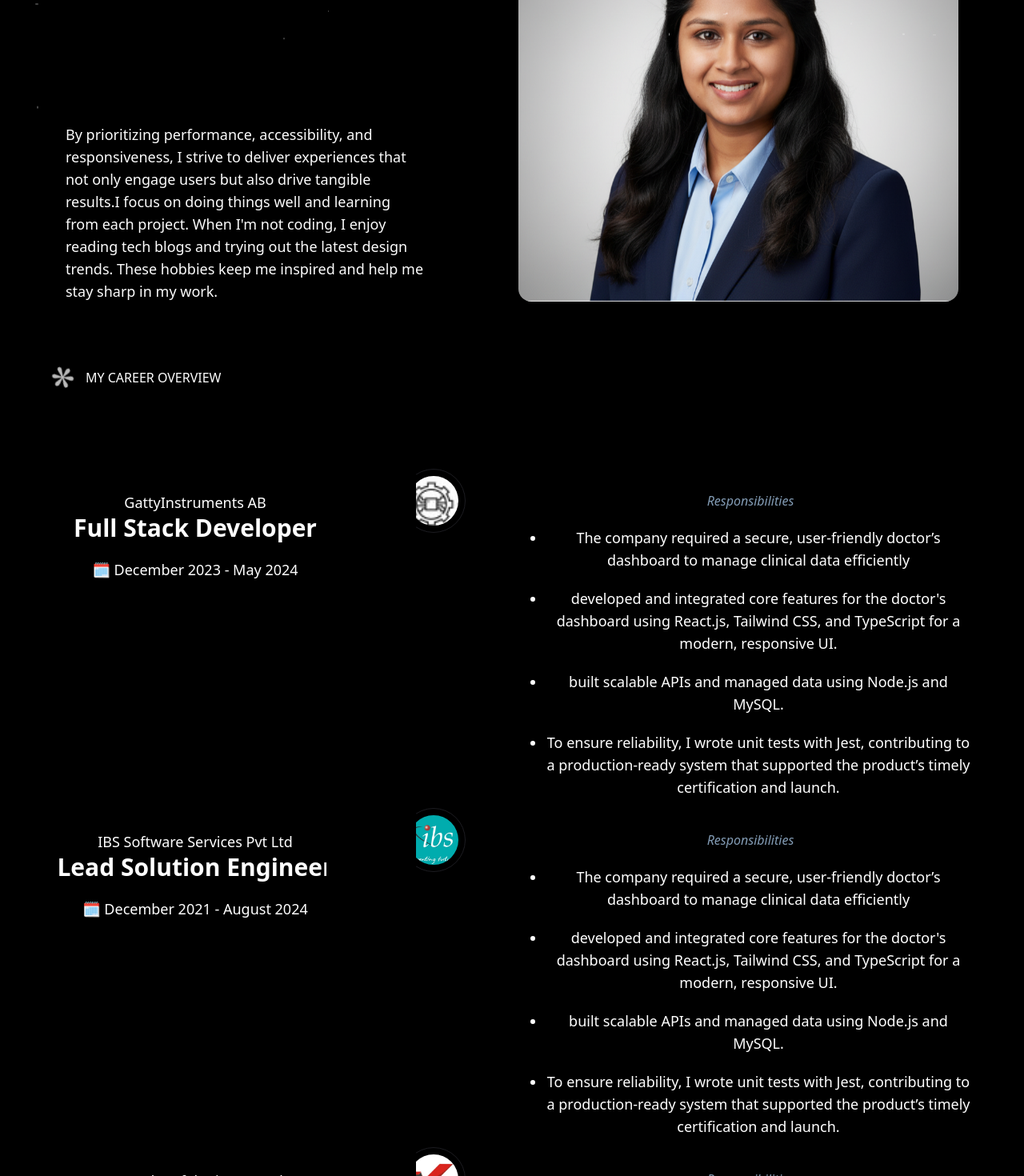
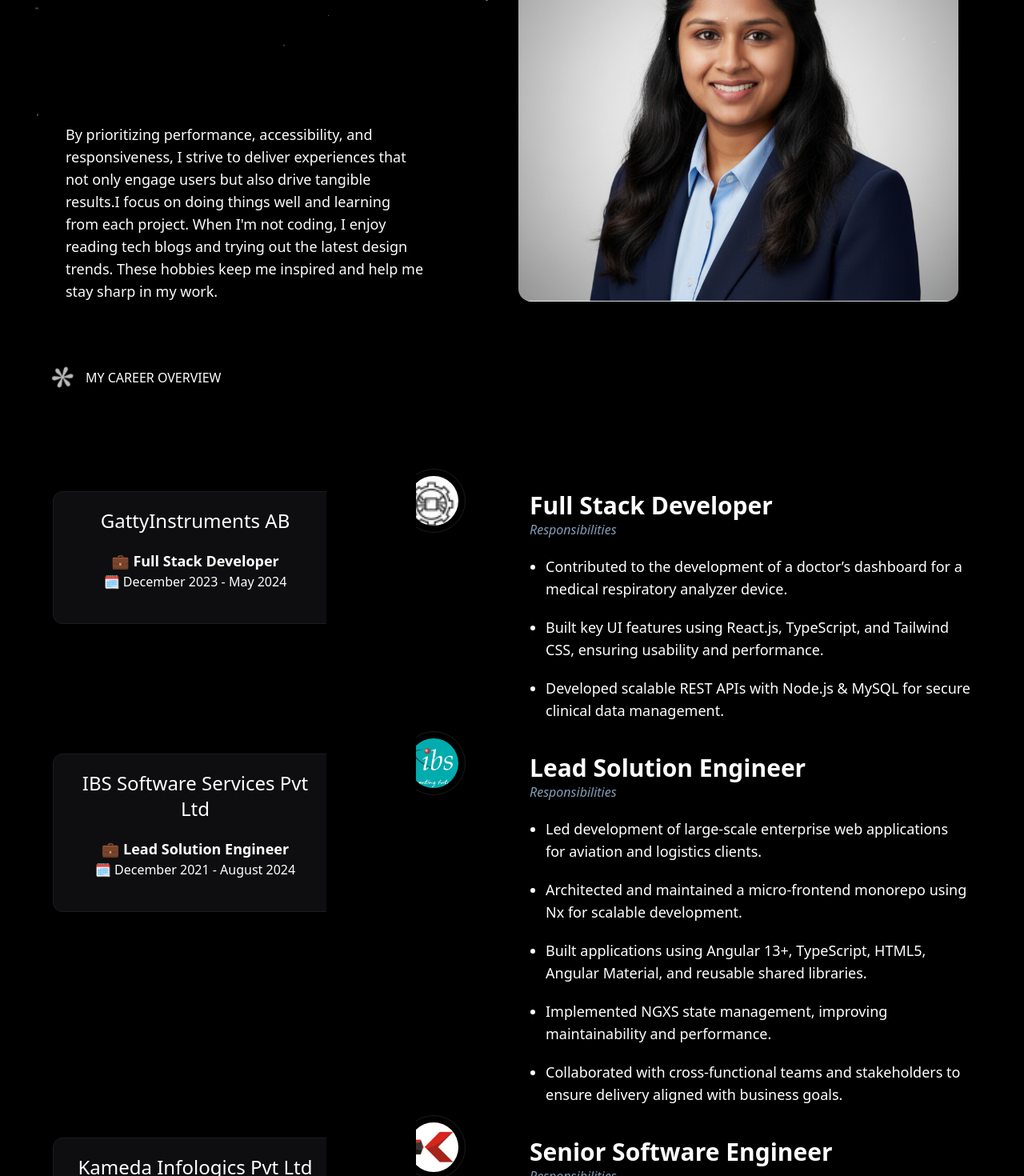
Before and after one commit to akhilapnair/portfolio, a React (Vite) app: page / in a window 1280 px wide. Shown: the part 1040-2510 px from the top of the page at 80% size. Built offline with nearby package versions, Linux system fonts and the light colour scheme.

Commit message:
glow card added in experience

```diff
--- a/src/components/GlowCard.tsx
+++ b/src/components/GlowCard.tsx
@@ -25,11 +25,11 @@ const GlowCard = ({ card, index, children }: GlowCardProps) => {
     <div
       ref={(el) => (cardRefs.current[index] = el)}
       onMouseMove={handleMouseMove(index)}
-      className="card card-border timeline-card rounded-xl p-10 mb-5 break-inside-avoid-column"
+      className="card card-border timeline-card rounded-xl p-5 mb-5 break-inside-avoid-column"
     >
       <div className="glow"></div>
       <div className="mb-5">
-        <p className="text-white-50 text-lg">{card.companyBrief}</p>
+        <h3 className="text-white-50 text-2xl">{card.companyBrief}</h3>
       </div>
       {children}
     </div>
--- a/src/constants/index.ts
+++ b/src/constants/index.ts
@@ -8,10 +8,9 @@ const expCards: ExperienceCard[] = [
     title: "Full Stack Developer",
     date: "December 2023 - May 2024",
     responsibilities: [
-      "The company required a secure, user-friendly doctor’s dashboard to manage clinical data efficiently",
-      "developed and integrated core features for the doctor's dashboard using React.js, Tailwind CSS, and TypeScript for a modern, responsive UI. ",
-      "built scalable APIs and managed data using Node.js and MySQL.",
-      " To ensure reliability, I wrote unit tests with Jest, contributing to a production-ready system that supported the product’s timely certification and launch.",
+      " Contributed to the development of a doctor’s dashboard for a medical respiratory analyzer device.",
+      "Built key UI features using React.js, TypeScript, and Tailwind CSS, ensuring usability and performance.",
+      "Developed scalable REST APIs with Node.js & MySQL for secure clinical data management.",
     ],
   },
   {
@@ -21,10 +20,11 @@ const expCards: ExperienceCard[] = [
     title: "Lead Solution Engineer",
     date: "December 2021 - August 2024",
     responsibilities: [
-      "The company required a secure, user-friendly doctor’s dashboard to manage clinical data efficiently",
-      "developed and integrated core features for the doctor's dashboard using React.js, Tailwind CSS, and TypeScript for a modern, responsive UI. ",
-      "built scalable APIs and managed data using Node.js and MySQL.",
-      " To ensure reliability, I wrote unit tests with Jest, contributing to a production-ready system that supported the product’s timely certification and launch.",
+      "Led development of large-scale enterprise web applications for aviation and logistics clients.",
+      "Architected and maintained a micro-frontend monorepo using Nx for scalable development.",
+      "Built applications using Angular 13+, TypeScript, HTML5, Angular Material, and reusable shared libraries.",
+      "Implemented NGXS state management, improving maintainability and performance.",
+      "Collaborated with cross-functional teams and stakeholders to ensure delivery aligned with business goals.",
     ],
   },
   {
@@ -34,10 +34,11 @@ const expCards: ExperienceCard[] = [
     title: "Senior Software Engineer",
     date: "February  2021 - December 2021",
     responsibilities: [
-      "The company required a secure, user-friendly doctor’s dashboard to manage clinical data efficiently",
-      "developed and integrated core features for the doctor's dashboard using React.js, Tailwind CSS, and TypeScript for a modern, responsive UI. ",
-      "built scalable APIs and managed data using Node.js and MySQL.",
-      " To ensure reliability, I wrote unit tests with Jest, contributing to a production-ready system that supported the product’s timely certification and launch.",
+      "Led a UI team to enhance and modernize the YASASII healthcare application modules.",
+      "Migrated the system from Angular 9 to Angular 11, improving performance and maintainability.",
+      "Implemented reusable UI components within a monorepo architecture.",
+      "Conducted code reviews and mentored junior developers to improve code quality and efficiency.",
+      "Built responsive UIs with Angular, Bootstrap, CSS3, JavaScript, and Sass.",
     ],
   },
   {
@@ -47,10 +48,11 @@ const expCards: ExperienceCard[] = [
     title: "Software Engineer",
     date: "October  2018 - December 2021",
     responsibilities: [
-      "The company required a secure, user-friendly doctor’s dashboard to manage clinical data efficiently",
-      "developed and integrated core features for the doctor's dashboard using React.js, Tailwind CSS, and TypeScript for a modern, responsive UI. ",
-      "built scalable APIs and managed data using Node.js and MySQL.",
-      " To ensure reliability, I wrote unit tests with Jest, contributing to a production-ready system that supported the product’s timely certification and launch.",
+      " Worked on modernization of legacy enterprise applications for a banking client.",
+      "Migrated a large application from Angular 6 to Angular 11, improving performance and maintainability.",
+      "Developed UI features using Angular, Bootstrap, CSS3, and JavaScript.",
+      "Built and integrated REST APIs and delivered an MVP using D3.js for data visualizations.",
+      "The MVP launch successfully led to additional project funding and extended engagement.",
     ],
   },
   {
@@ -60,10 +62,10 @@ const expCards: ExperienceCard[] = [
     title: "Software Developer",
     date: "June 2017 - June 2018",
     responsibilities: [
-      "The company required a secure, user-friendly doctor’s dashboard to manage clinical data efficiently",
-      "developed and integrated core features for the doctor's dashboard using React.js, Tailwind CSS, and TypeScript for a modern, responsive UI. ",
-      "built scalable APIs and managed data using Node.js and MySQL.",
-      " To ensure reliability, I wrote unit tests with Jest, contributing to a production-ready system that supported the product’s timely certification and launch.",
+      " Contributed to Databot.io, a Business Intelligence platform enabling data-driven decision making.",
+      "Developed UI components using Angular 5 and Material Design principles.",
+      "Supported re-engineering of PropertyOK using Redux architecture to improve performance.",
+      "Collaborated in a fast-paced startup environment, helping deliver high-quality product iterations.",
     ],
   },
 ];
@@ -151,8 +153,7 @@ const navLinks = [
   {
     name: "Skills",
     link: "#skills",
-  }
-
+  },
 ];
 export const GENERAL_INFO = {
   name: "Akhila Prabhakaran Nair",
--- a/src/index.css
+++ b/src/index.css
@@ -47,11 +47,17 @@
 
   .arrow-wrapper {
     @apply w-10 h-10 rounded-full flex items-center justify-center relative overflow-hidden;
+    img {
+        @apply size-5 xl:-translate-y-32 translate-y-0 animate-bounce;
+      }
+  }
+  .arrow-wrapper:hover img {
+    @apply size-5 xl:-translate-y-32 translate-y-0 animate-bounce translate-y-0 transition-all duration-500
   }
 
   .bg-circle {
     @apply absolute -right-10 origin-center top-1/2 -translate-y-1/2
-        w-[120%] h-[120%] group-hover:size-10 group-hover:right-10
+        w-[120%] h-[120%] group-hover:size-10 group-hover:right-6
         rounded-full bg-white transition-all duration-500;
   }
 
@@ -61,7 +67,7 @@
   }
 
   .card-border {
-    @apply border border-black-50 bg-black-100;
+    @apply border border-black-50 bg-balck-200;
   }
 
   .exp-card-wrapper {
@@ -76,9 +82,7 @@
         group-hover:bg-white group-hover:-translate-x-5 xl:translate-x-0 -translate-x-5;
   } */
 
-  .card-border {
-    @apply border border-black-50 bg-black-100;
-  }
+
 
   .timeline-wrapper {
     @apply absolute top-0 xl:left-[31vw] md:left-10 left-5 h-full flex justify-center;
--- a/src/section/Experience.tsx
+++ b/src/section/Experience.tsx
@@ -66,11 +66,12 @@ const Experience = () => {
             {expCards.map((card: ExperienceCard, index: number) => (
               <div key={card.title} className="exp-card-wrapper">
                 <div className="xl:w-2/6 company">
-                  <p ref={textRef} className="text-white-50 text-lg">
-                    {card.companyBrief}
-                    <h1 className="font-semibold text-3xl">{card.title}</h1>
-                    <p className="my-5 text-white-50">🗓️&nbsp;{card.date}</p>
-                  </p>
+                  <GlowCard card={card}>
+
+                    <h6 className="font-semibold text-lg">💼&nbsp;{card.title}</h6>
+                    <p className="mb-5 text-white-50">🗓️&nbsp;{card.date}</p>
+                    {/* </p> */}
+                  </GlowCard>
                 </div>
                 <div className="xl:w-4/6">
                   <div className="flex items-start">
@@ -86,7 +87,8 @@ const Experience = () => {
                           alt="logo"
                         />
                       </div>
-                      <div>
+                      <div className="text-left">
+                        <h3 className="font-semibold text-3xl">{card.title}</h3>
                         <p className="text-[#839CB5] italic">
                           Responsibilities
                         </p>
--- a/tailwind.config.js
+++ b/tailwind.config.js
@@ -8,6 +8,7 @@ export default {
         lightgrey: "color-mix(in lab, var(--text) 60%, transparent)",
         "black-50": "#1c1c21",
         "black-100": "#282732",
+        "balck-200": "#0E0E10",
       },
       fontFamily: {
         sans: [
```
